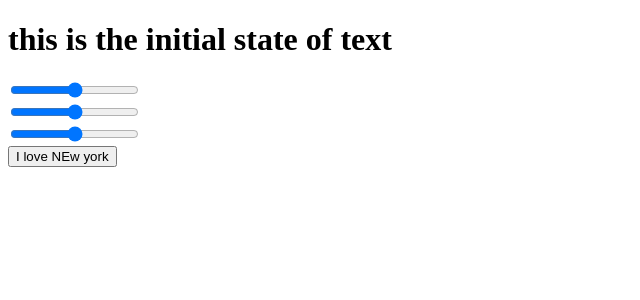
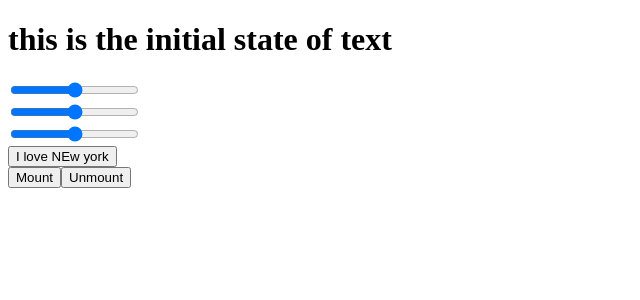
Before and after one commit to vibesharing/React-training, a React app: page / in a window 1280 px wide. Shown: the top 300 px of the page, without its empty margins (0-640 px from the left). Built offline with nearby package versions, Linux system fonts and the light colour scheme.

Commit message:
functions at different stages of the lifecycle

```diff
--- a/App.js
+++ b/App.js
@@ -2,6 +2,8 @@
 import ReactDOM from 'react-dom';
 import ChildComponent from './childComponent';
 import NestedComponent from './nestedComponent';
+import Wrapper from './lifecycleComponent';
+
 
 class App extends React.Component {
 
@@ -35,6 +37,8 @@
         {this.state.blue}
 
         <NestedComponent />
+        <br />
+        <Wrapper />
       </div>
     );
 };
--- /dev/null
+++ b/lifecycleComponent.js
@@ -0,0 +1,63 @@
+import React from 'react';
+import ReactDOM from 'react-dom';
+class LifecycleComponent extends React.Component {
+  constructor(){
+    super();
+    this.state = {
+      value: 0
+    };
+    this.update = this.update.bind(this);
+  }
+
+  update() {
+    this.setState({
+      value: this.state.value + 1
+    });
+  }
+
+  componentWillMount() {
+    console.log('mounting');
+  }
+
+  render() {
+    console.log('rendering');
+    return (
+        <button onClick={this.update}>{this.state.value}</button>
+    )
+  }
+
+  componentDidMount() {
+    console.log('mounted')
+  }
+
+  componentWillUnmount() {
+    console.log('bye!')
+  }
+}
+
+class Wrapper extends React.Component {
+  constructor(){
+    super();
+    this.mount = this.mount.bind(this);
+    this.unmount = this.unmount.bind(this);
+  }
+  mount() {
+    ReactDOM.render(<LifecycleComponent />, document.getElementById('a'))
+  }
+  unmount() {
+    ReactDOM.unmountComponentAtNode(document.getElementById('a'))
+  }
+  render(){
+
+    return(
+      <div>
+        <button onClick={this.mount}>Mount</button>
+        <button onClick={this.unmount}>Unmount</button>
+        <div id="a"></div>
+      </div>
+    )
+  }
+}
+module.exports = Wrapper;
+
+// the directive div + ref is used with the .refs.input in the Apps.js on line
```
